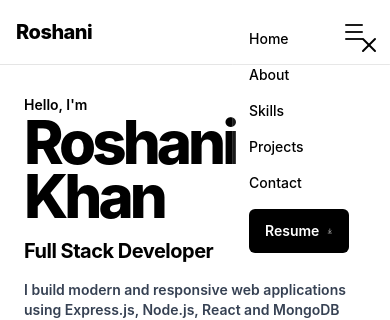
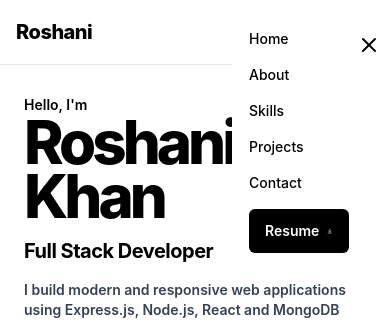
Before and after one commit to roshanikhan0409/Portfolio-Project, a React app: page / in a window 390 px wide. Both pictures are taken after a click on the button "Toggle menu". Shown: the top 320 px of the page. Built offline with nearby package versions, Linux system fonts and the light colour scheme; the HTML template or start-up script is replaced by a standard one.

Commit message:
modified styling

```diff
--- a/src/components/Navbar.jsx
+++ b/src/components/Navbar.jsx
@@ -59,12 +59,12 @@ export default function Navbar(){
                     className="md:hidden p-2"
                     aria-label="Toggle menu"
                 >
-                    <Menu size={24} />
+                    {isOpen && <Menu size={24} />}
                 </button>
+            </div>
 
-            </div>
             {isOpen && (
-                <div className="absolute right-0 top-5 flex justify-between items-center border border-white/10 rounded-lg bg-white/10">
+                <div className="absolute right-0 top-5 flex justify-between items-center border border-white/10 rounded-lg bg-white">
                     <div id="mobile-navigation" className="mr-6 right-0 top-full flex flex-col gap-4 px-4 py-2">
                         <a
                             href="#home"
```
